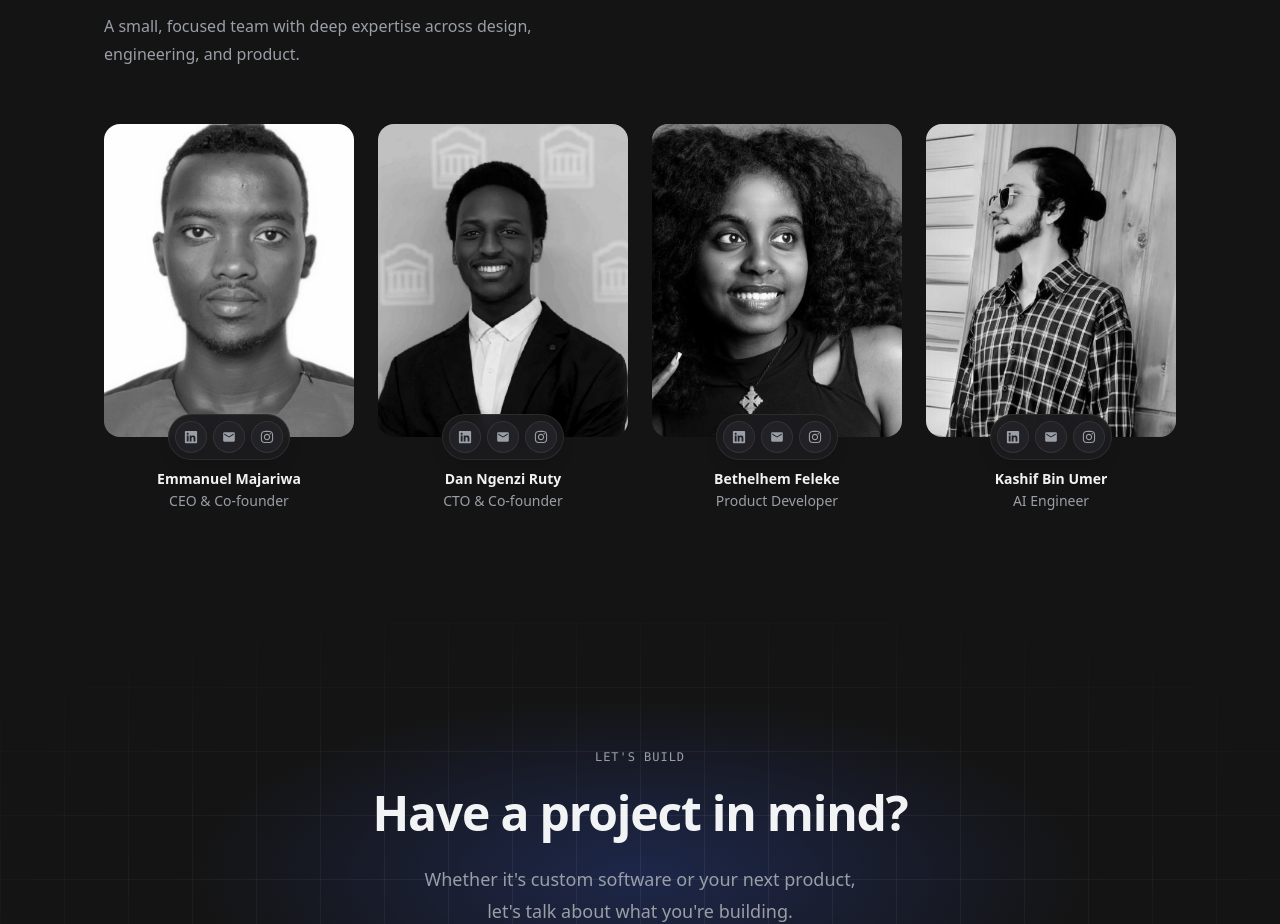
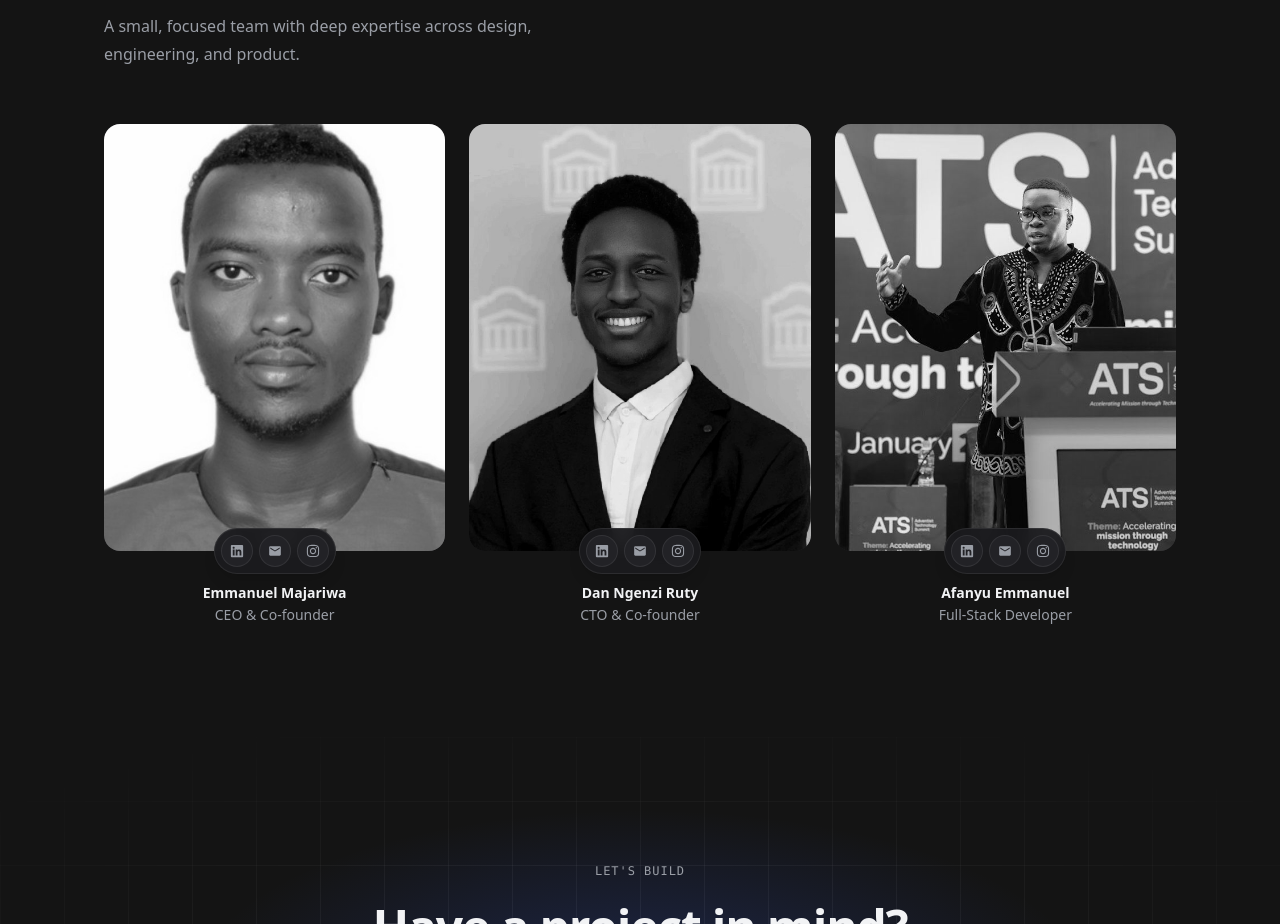
Before and after one commit to Afanyu-Emmanuel-Delonie/innovably-site, a Next.js app: page /about in a window 1280 px wide. Shown: the part 3067-3991 px from the top of the page. Built offline with nearby package versions, Linux system fonts and the light colour scheme; a web font is replaced by a local one.

Commit message:
updated team members section

```diff
--- a/components/TeamSection.tsx
+++ b/components/TeamSection.tsx
@@ -5,8 +5,11 @@ import Image from "next/image";
 import { gsap, useGSAP } from "@/lib/gsap";
 import { FaChevronLeft, FaChevronRight, FaLinkedin, FaInstagram } from "react-icons/fa6";
 import { MdEmail } from "react-icons/md";
+import type { IconType } from "react-icons";
 
-const socials = [
+type Social = { Icon: IconType; href: string; label: string };
+
+const defaultSocials: Social[] = [
   { Icon: FaLinkedin, href: "#", label: "LinkedIn" },
   { Icon: MdEmail, href: "mailto:team@innovably.digital", label: "Email" },
   { Icon: FaInstagram, href: "#", label: "Instagram" },
@@ -16,26 +19,29 @@ const team: {
   name: string;
   role: string;
   image: string;
+  socials: Social[];
 }[] = [
   {
     name: "Emmanuel Majariwa",
     role: "CEO & Co-founder",
     image: "/img/Emmanuel_Majariwa.jpeg",
+    socials: defaultSocials,
   },
   {
     name: "Dan Ngenzi Ruty",
     role: "CTO & Co-founder",
     image: "/img/Dan_Ngenzi_Ruty.jpeg",
+    socials: defaultSocials,
   },
   {
-    name: "Bethelhem Feleke",
-    role: "Product Developer",
-    image: "/img/Bethelhem_Feleke.jpeg",
-  },
-  {
-    name: "Kashif Bin Umer",
-    role: "AI Engineer",
-    image: "/img/kashif-bin-umer.png",
+    name: "Afanyu Emmanuel",
+    role: "Full-Stack Developer",
+    image: "/img/afa-1.png",
+    socials: [
+      { Icon: FaLinkedin, href: "https://www.linkedin.com/in/afanyu-emmanuel/", label: "LinkedIn" },
+      { Icon: MdEmail, href: "mailto:afanyuemma2002@gmail.com", label: "Email" },
+      { Icon: FaInstagram, href: "https://www.instagram.com/afanyudelonie/", label: "Instagram" },
+    ],
   },
 ];
 
@@ -161,10 +167,10 @@ export default function TeamSection() {
           onWheel={pauseAutoAdvance}
           className="flex snap-x snap-mandatory gap-6 overflow-x-auto scroll-smooth pb-4 [-webkit-overflow-scrolling:touch] [-ms-overflow-style:none] [scrollbar-width:none] [&::-webkit-scrollbar]:hidden"
         >
-          {team.map(({ name, role, image }) => (
+          {team.map(({ name, role, image, socials }) => (
             <div
               key={name}
-              className="team-card group flex w-[80vw] shrink-0 snap-start flex-col items-center sm:w-64 lg:w-[calc((100%-4.5rem)/4)]"
+              className="team-card group flex w-[80vw] shrink-0 snap-start flex-col items-center sm:w-72 lg:w-[calc((100%-3rem)/3)]"
             >
               {/* Image */}
               <div className="relative w-full">
@@ -184,6 +190,9 @@ export default function TeamSection() {
                       key={label}
                       href={href}
                       aria-label={label}
+                      {...(href.startsWith("http")
+                        ? { target: "_blank", rel: "noopener noreferrer" }
+                        : {})}
                       className="flex h-8 w-8 items-center justify-center rounded-full border border-border bg-surface-2 text-foreground-muted transition-colors duration-[var(--duration-fast)] hover:border-border-strong hover:text-foreground"
                     >
                       <Icon className="h-3.5 w-3.5" />
```
Also changed, not shown: public/img/afa-1.png (added).
